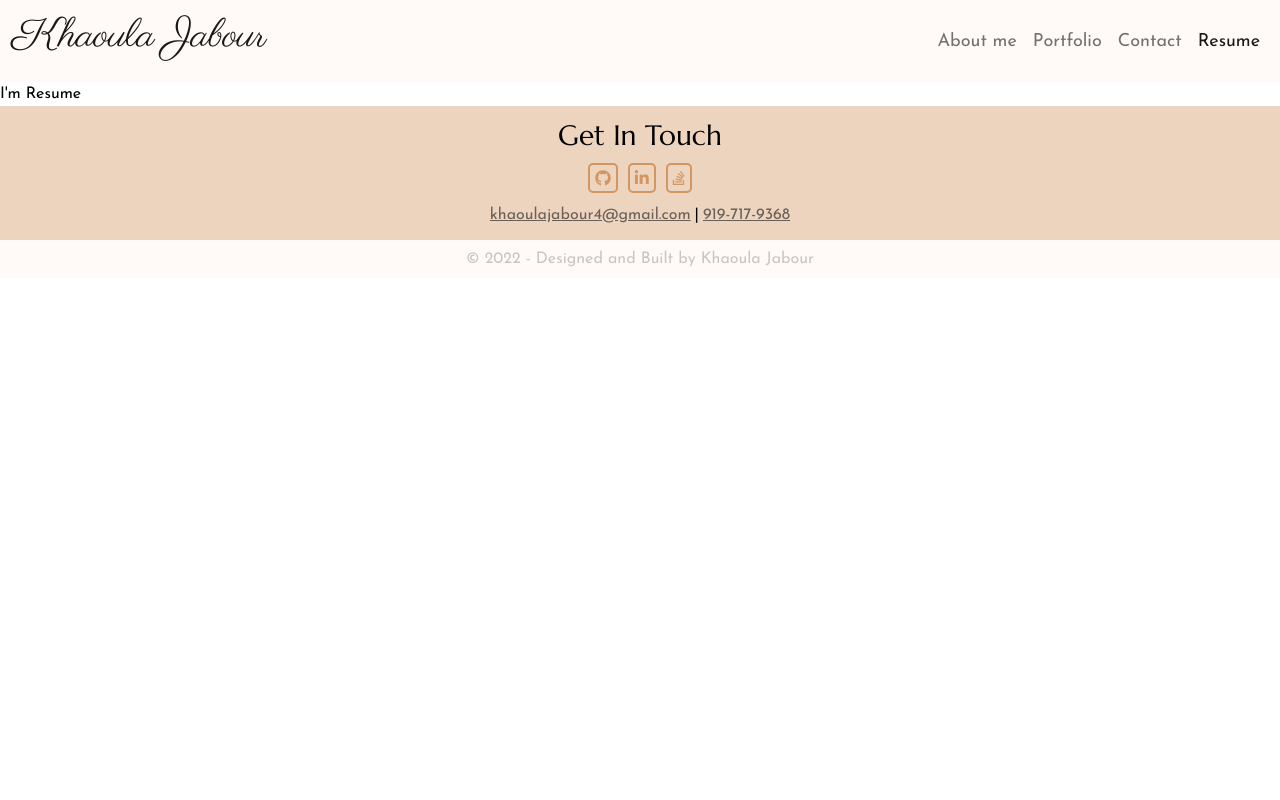
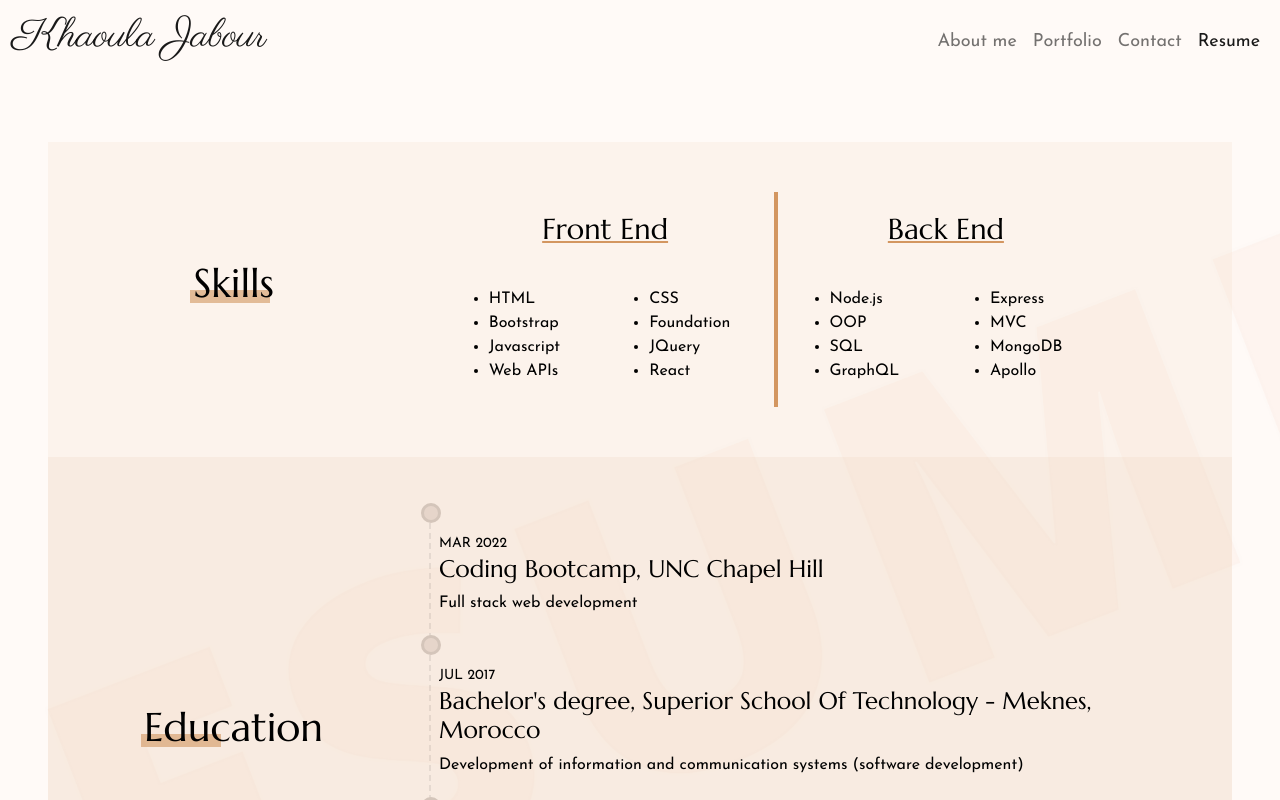
Before and after one commit to khaoulaja/KhaoulaJabour, a React (Create React App) app: page / in a window 1280 px wide. Both pictures are taken after a click on the link "Resume". Shown: the top 800 px of the page. Built offline with nearby package versions, Linux system fonts and the light colour scheme; a web font is replaced by a local one.

Commit message:
completer resume component + add resume file and make it downloadable

```diff
--- a/src/components/About/index.js
+++ b/src/components/About/index.js
@@ -18,7 +18,7 @@ const About = ()=>{
                 </div>
             </div>
             <div className="col section-pic">
-              <div className="pic-bg2"></div>
+              {/* <div className="pic-bg2"></div> */}
                 <img className="pic2" src={photo} alt="my picture"/>
           </div>
         </div>
--- a/src/components/Contact/index.js
+++ b/src/components/Contact/index.js
@@ -26,7 +26,6 @@ function Contact (){
 
             SetFormState({...formState, [e.target.name]: e.target.value})
         }
-
 
     }
 
--- a/src/components/Home/index.js
+++ b/src/components/Home/index.js
@@ -16,7 +16,7 @@ const Home = ()=>{
                         <h1>Hi! my name is <br/>
                             <span className="my-name"> Khaoula Jabour </span>
                         </h1>
-                        <p>I'm a full stack react developer  based in <br/> Morrisville, NC</p> <button className="hire-btn">Resume</button>
+                        <p>I'm a full stack react developer <br/>  based in Morrisville, NC</p>
                     </div>
                 </div>
             </div>
--- a/src/components/Resume/index.js
+++ b/src/components/Resume/index.js
@@ -1,11 +1,88 @@
 import React from "react";
-
+// import resume from process.env.PUBLIC_URL + '/Khaoula-resume.pdf'
 
 const Resume = ()=>{
     return(
-        <div>
-            I'm Resume
+        <section className="resume-section">
+        <div className="row sub-section align-items-center">
+          <div className="col-sm-12 col-md-3">
+            <h2 className="section-title">Skills</h2>
+          </div>
+          <div className="col-sm-12 col-md-9">
+            <div className="row justify-content-center">
+              <div className="col-sm-10 col-md-5 skill-div">
+                <h3 className="section-sub-title">Front End</h3>
+                <div className="row p-2">
+                  <div className="col">
+                    <ul>
+                      <li>HTML</li>
+                      <li>Bootstrap</li>
+                      <li>Javascript</li>
+                      <li>Web APIs</li>
+                    </ul>
+                  </div>
+                  <div className="col">
+                    <ul>
+                      <li>CSS</li>
+                      <li>Foundation</li>
+                      <li>JQuery</li>
+                      <li>React</li>
+                    </ul>
+                  </div>
+                </div>
+              </div>
+              <div className="col-sm-10 col-md-5 skill-div">
+                <h3 className="section-sub-title">Back End</h3>
+                <div className="row p-2">
+                  <div className="col-6 ">
+                    <ul className="no-bullet">
+                      <li>Node.js</li>
+                      <li>OOP</li>
+                      <li>SQL</li>
+                      <li>GraphQL</li>
+                    </ul>
+                  </div>
+                  <div className="col-6">
+                    <ul>
+                      <li>Express</li>
+                      <li>MVC</li>
+                      <li>MongoDB</li>
+                      <li>Apollo</li>
+                    </ul>
+                  </div>
+                </div>
+              </div>
+
+            </div>
+          </div>
         </div>
+        <div className="row sub-section align-items-center">
+          <div className="col-sm-12 col-md-3">
+            <h2 className="section-title">Education</h2>
+          </div>
+          <div className="col-sm-12 col-md-9">
+            <div className="school-section">
+              <small>MAR 2022</small>
+              <h4>Coding Bootcamp, <span>UNC Chapel Hill</span></h4>
+              <p>Full stack web development</p>
+            </div>
+            <div className="school-section">
+              <small>JUL 2017</small>
+              <h4>Bachelor's degree, <span>Superior School Of Technology - Meknes, Morocco</span></h4>
+              <p>Development of information and communication systems (software development)</p>
+            </div>
+            <div className="school-section">
+              <small>JUL 2016</small>
+              <h4>Associated degree, <span>Superior School Of Technology - Meknes, Morocco</span></h4>
+              <p>Computer science</p>
+            </div>
+          </div>
+        </div>
+        <div className="row">
+
+        <a href="resume/resume.pdf" download><i class="fas fa-download"></i> Download Resume</a>
+        </div>
+      </section>
     )
 }
 
--- a/src/index.css
+++ b/src/index.css
@@ -17,6 +17,7 @@ header{
 }
 a{
   color: rgba(0,0,0,.55);
+  cursor: pointer;
 }
 a:hover{
   color: #000;
@@ -29,9 +30,6 @@ a:hover{
 .nav-item{
   font-size: 18px;
 }
-.nav-link{
-  cursor: pointer;
-}
 section{
   /* position: relative; */
   /* background-color: #fee6dc; */
@@ -39,7 +37,7 @@ section{
   background-size: cover;
   background-position: bottom;
   min-height: 675px;
-  min-width: 100vw;
+  padding: 60px;
 }
 /* section::before{
   content: 'Portfolio';
@@ -110,7 +108,11 @@ z-index: 11;
   padding: 4px 10px;
   font-size: 20px;
   border: none;
-  background-color: #d39660;
+  color: #e2b692;
+}
+.hire-btn:hover{
+  color: #d39660;
+  transition: 0.5s;
 }
 .intro p{
   font-size: 1.6rem;
@@ -165,6 +167,18 @@ footer a i:hover{
   bottom: 4px;
   z-index:-1;
 }
+.section-sub-title{
+  margin: auto;
+  font-size: 1.8rem;
+  text-decoration: underline;
+  text-decoration-color: #d39660;
+  padding: 0 5px;
+  width: fit-content;
+  margin-bottom: 2rem;
+  position: relative;
+  z-index: 2;
+}
+
 .section-pic{
   position: relative;
   flex: 0 0 50%;
@@ -184,19 +198,21 @@ footer a i:hover{
 }
 
 .pic2{
-  width:  26.7vw;
-  height: 32.55vw;
+  width:  27vw;
+  height: 35.55vw;
   object-fit: cover;
   object-position: center;
-  position: absolute;
+  /* position: absolute;
   top: 11.7vw;
-  right: 20.6vw;
+  right: 20.6vw; */
+  margin-top: 7.2vw;
+  box-shadow: 70px -33px rgba(211, 150, 96, 0.6);
   border: 10px #f5ece3 solid;
   z-index: 10;
 
 }
 .pic-bg2{
-/* background-image: url('/bg2.jpg'); */
+/* background-image: url('./assets/bg/bg2.jpg'); */
 background-color: #6b705c80;
 height: 32.55vw;
 width:  24.7vw;
@@ -205,3 +221,43 @@ object-position: right;
 margin-top: 5.2vw;
 margin-left: 6.44vw;
 }
+/* resume */
+.resume-section{
+  background-image: url('./assets/bg/resume-bg.png');
+}
+.sub-section{
+  padding: 50px;
+  background-color: rgba(237,212,191,0.2);
+}
+.sub-section:nth-of-type(2){
+  background-color: rgba(237,212,191,0.4)
+}
+.skill-div{
+  border-left: 2px solid #d39660;
+  padding-top: 20px;
+
+}
+.skill-div:first-of-type{
+  border-left: none;
+  border-right: 2px solid #d39660;
+  padding-top: 20px;
+
+}
+.school-section{
+  margin: 1rem 3rem;
+  padding: 0.5rem;
+  border-left: 2px dashed rgba(0, 0, 0, 0.075);
+  position: relative;
+}
+.school-section::after{
+  content: "";
+  width: 20px;
+  height: 20px;
+  padding: 5px;
+  background-color: #e6d5ca;
+  border: 3px solid #d4c5ba;
+  border-radius: 40px;
+  position: absolute;
+  top: -20px;
+  left: -10px;
+}
```
Also changed, not shown: src/assets/bg/resume-bg.png (added), 1 other file (tests, documents, lock files or other folders).
